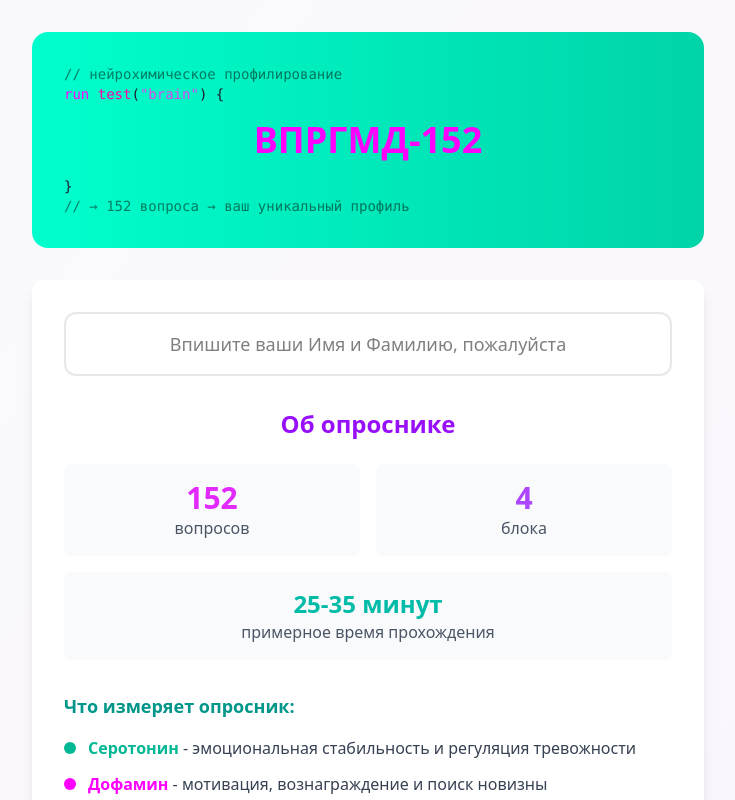
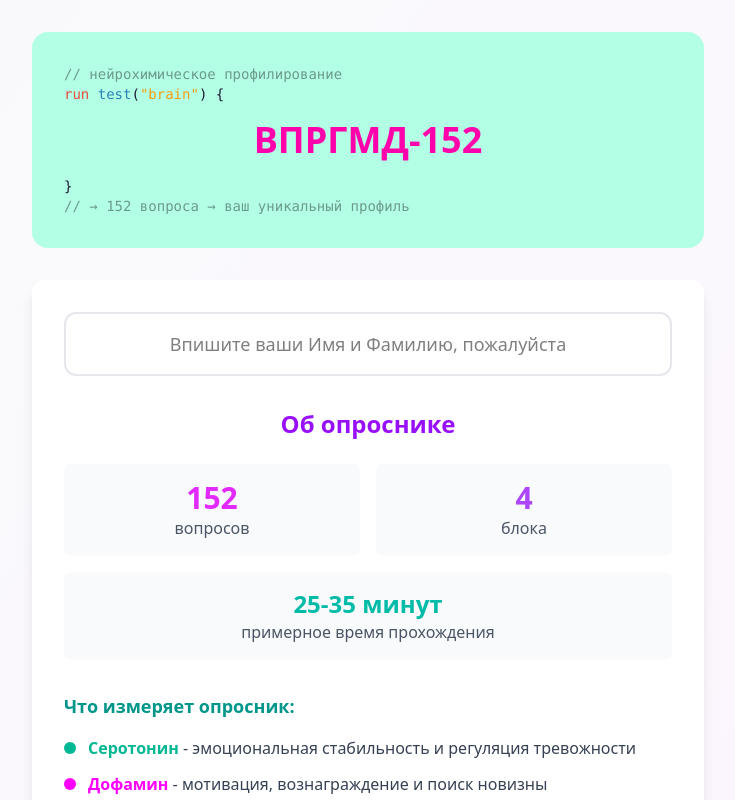
Before and after one commit to alladolgikh-create/npp-152, a React (Vite) app: page / in a window 1280 px wide. Shown: the top 800 px of the page, without its empty margins (272-1007 px from the left). Built offline with nearby package versions, Linux system fonts and the light colour scheme.

Commit message:
style: pale mint header with contrasting syntax colors
- Solid mint background (#b3ffe6) at 50% saturation
- Magenta title (#ff00aa) for ВПРГМД-152
- Classic syntax colors: run (red), test (blue), "brain" (orange)

```diff
--- a/src/components/WelcomeScreen.jsx
+++ b/src/components/WelcomeScreen.jsx
@@ -12,26 +12,26 @@ export default function WelcomeScreen({ onStart }) {
   return (
     <div className="w-full max-w-2xl mx-auto text-center">
       {/* Header with code-style logo */}
-      <div className="rounded-2xl p-8 mb-8" style={{ background: 'linear-gradient(to right, #00ffcc, #00d4a8)' }}>
+      <div className="rounded-2xl p-8 mb-8" style={{ backgroundColor: '#b3ffe6' }}>
         {/* Code-style logo */}
         <div className="font-mono text-left text-sm mb-4">
-          <p style={{ color: 'rgba(0,0,0,0.5)' }}>// нейрохимическое профилирование</p>
+          <p style={{ color: 'rgba(0,0,0,0.4)' }}>// нейрохимическое профилирование</p>
           <p>
-            <span style={{ color: '#ff00ff' }}>run</span>
+            <span style={{ color: '#e74c3c' }}>run</span>
             {' '}
-            <span style={{ color: '#ff00aa' }}>test</span>
+            <span style={{ color: '#2980b9' }}>test</span>
             <span style={{ color: '#1a1a2e' }}>(</span>
-            <span style={{ color: '#d946ef' }}>"brain"</span>
+            <span style={{ color: '#f39c12' }}>"brain"</span>
             <span style={{ color: '#1a1a2e' }}>) {'{'}</span>
           </p>
         </div>
 
-        <h1 className="text-4xl font-bold mb-2 text-center" style={{ color: '#ff00ff' }}>ВПРГМД-152</h1>
+        <h1 className="text-4xl font-bold mb-2 text-center" style={{ color: '#ff00aa' }}>ВПРГМД-152</h1>
 
         {/* Closing brace */}
         <div className="font-mono text-left text-sm mt-4">
           <p style={{ color: '#1a1a2e' }}>{'}'}</p>
-          <p style={{ color: 'rgba(0,0,0,0.5)' }}>// → 152 вопроса → ваш уникальный профиль</p>
+          <p style={{ color: 'rgba(0,0,0,0.4)' }}>// → 152 вопроса → ваш уникальный профиль</p>
         </div>
       </div>
 
```
